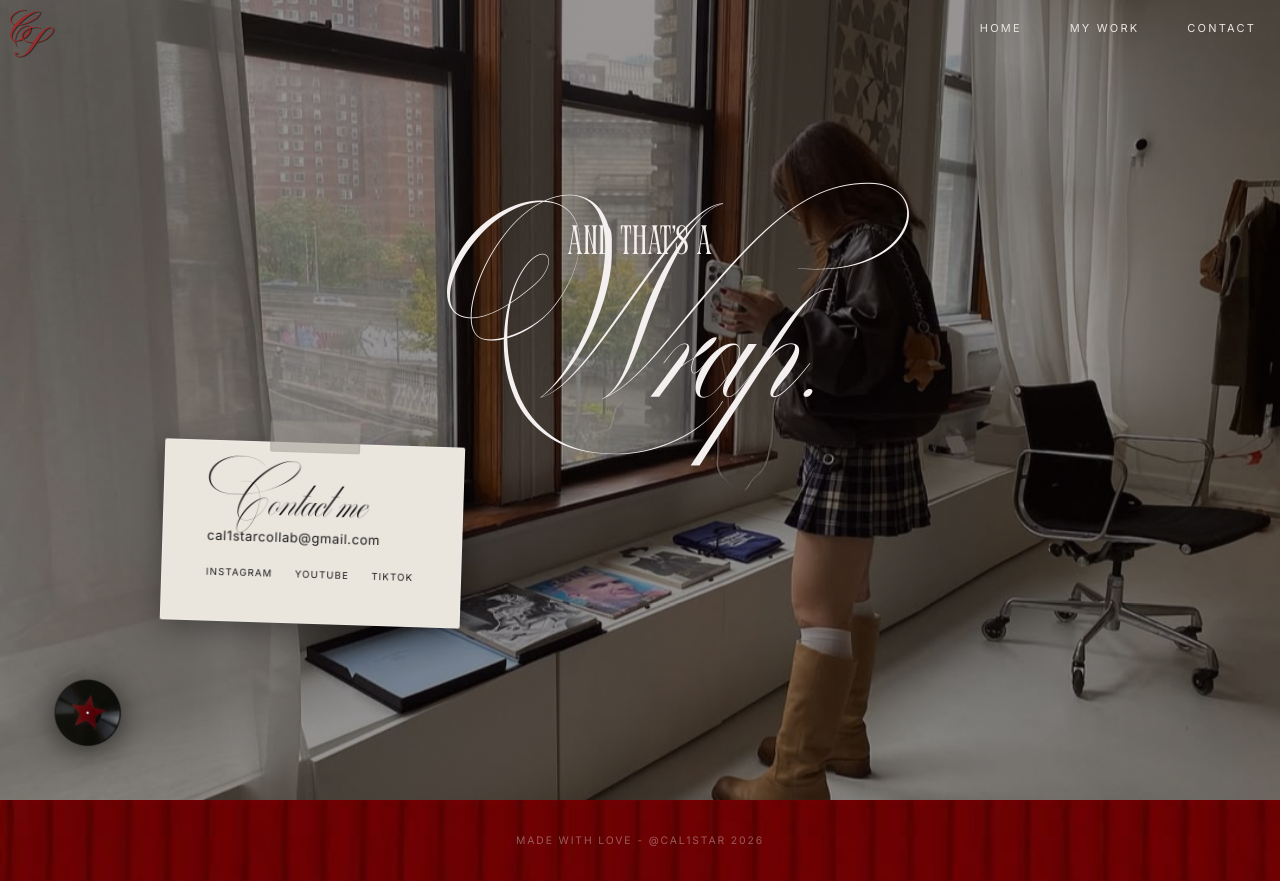
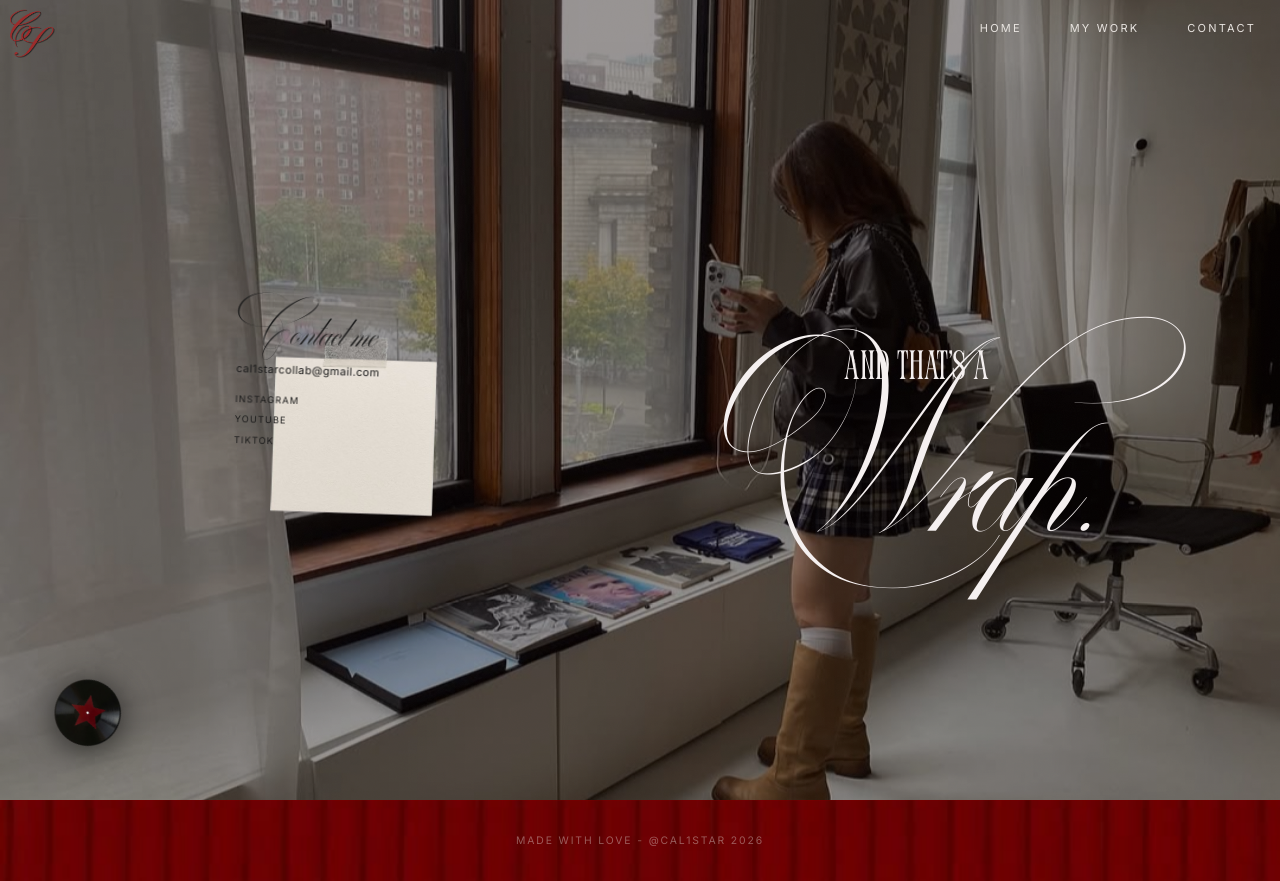
Before and after one commit to calistasuherman/Portfolio, a Next.js app: page /contact in a window 1280 px wide. Built offline with nearby package versions, Linux system fonts and the light colour scheme; a web font is replaced by a local one.

Commit message:
contact: note.png card left/center, wrap text right/center, space under Contact me
Co-Authored-By: Claude Sonnet 4.6 <noreply@anthropic.com>

```diff
--- a/app/contact/page.tsx
+++ b/app/contact/page.tsx
@@ -18,45 +18,37 @@ export default function ContactPage() {
             zIndex: 2,
             minHeight: "100vh",
             display: "flex",
-            flexDirection: "column",
             alignItems: "center",
-            justifyContent: "center",
+            justifyContent: "space-between",
+            gap: "2rem",
             padding: "5rem clamp(2rem, 8vw, 8rem)",
             paddingTop: "calc(80px + 3rem)",
           }}
         >
-          {/* "and that's a Wrap." — centered */}
-          <div style={{ lineHeight: 1, marginBottom: "2.8rem", textAlign: "center" }}>
-            <div style={{ fontFamily: "PerandoryCondensed, sans-serif", fontWeight: "normal", fontSize: "clamp(1.6rem, 3.2vw, 3.2rem)", color: "#f5f0f0", letterSpacing: "0.02em", marginBottom: "-0.05em" }}>
-              and that&apos;s a
-            </div>
-            <div style={{ fontFamily: "BillaMount, cursive", fontWeight: "normal", fontSize: "clamp(5rem, 10vw, 10rem)", color: "#f5f0f0", lineHeight: 0.88 }}>
-              Wrap.
-            </div>
-          </div>
-
-          {/* Notepad — left side, horizontally centered within left area */}
-          <div style={{ width: "100%", display: "flex", justifyContent: "flex-start", paddingLeft: "clamp(0rem, 6vw, 4rem)" }}>
-            <div style={{ transformOrigin: "top center", animation: "noteSwing 4s ease-in-out infinite", display: "inline-block" }}>
-              {/* Tape */}
-              <div style={{ display: "flex", justifyContent: "center", marginBottom: "-10px", position: "relative", zIndex: 2 }}>
-                <div style={{ width: "90px", height: "32px", background: "rgba(155,150,143,0.52)", borderRadius: "2px", boxShadow: "inset 0 1px 3px rgba(0,0,0,0.1)" }} />
-              </div>
-              {/* Note card */}
-              <div style={{ background: "#eae6de", borderRadius: "2px", padding: "2.4rem 2.8rem 2.6rem", width: "300px", boxShadow: "0 8px 32px rgba(0,0,0,0.35), inset 0 0 0 1px rgba(255,255,255,0.2)" }}>
-                {/* Contact me heading */}
-                <p style={{ fontFamily: "BillaMount, cursive", fontSize: "2rem", color: "#1a1a1a", lineHeight: 1, marginBottom: "1rem" }}>
+          {/* Left / center — note image */}
+          <div style={{ flex: 1, display: "flex", justifyContent: "center", alignItems: "center" }}>
+            <div style={{ transformOrigin: "top center", animation: "noteSwing 4s ease-in-out infinite", display: "inline-block", position: "relative" }}>
+              {/* note.png as background card */}
+              <div style={{ position: "relative", width: "clamp(280px, 28vw, 400px)" }}>
+                <img src="/note.png" alt="" style={{ width: "100%", display: "block" }} />
+                {/* Text overlaid on note */}
+                <div style={{
+                  position: "absolute",
+                  top: "30%", left: "50%",
+                  transform: "translate(-50%, -50%)",
+                  width: "70%",
+                  textAlign: "left",
+                }}>
+                  <p style={{ fontFamily: "BillaMount, cursive", fontSize: "clamp(1.4rem, 2.2vw, 2rem)", color: "#1a1a1a", lineHeight: 1, marginBottom: "1.2rem" }}>
                     Contact me
                   </p>
-                {/* Email */}
                   <a
                     href="mailto:cal1starcollab@gmail.com"
-                  style={{ fontFamily: "var(--font-inter)", fontSize: "0.82rem", letterSpacing: "0.04em", color: "#1a1a1a", textDecoration: "none", display: "block", marginBottom: "1.2rem" }}
+                    style={{ fontFamily: "var(--font-inter)", fontSize: "clamp(0.55rem, 0.85vw, 0.75rem)", letterSpacing: "0.04em", color: "#1a1a1a", textDecoration: "none", display: "block", marginBottom: "1rem" }}
                   >
                     cal1starcollab@gmail.com
                   </a>
-                {/* Socials on one line */}
-                <div style={{ display: "flex", gap: "1.4rem" }}>
+                  <div style={{ display: "flex", flexDirection: "column", gap: "0.4rem" }}>
                     {[
                       ["Instagram", "https://instagram.com/cal1star"],
                       ["YouTube",   "https://www.youtube.com/@cal1stvr"],
@@ -67,12 +59,25 @@ export default function ContactPage() {
                         href={href}
                         target="_blank"
                         rel="noopener noreferrer"
-                      style={{ fontFamily: "var(--font-inter)", fontSize: "0.6rem", letterSpacing: "0.12em", textTransform: "uppercase", color: "#1a1a1a", textDecoration: "none" }}
+                        style={{ fontFamily: "var(--font-inter)", fontSize: "clamp(0.48rem, 0.72vw, 0.62rem)", letterSpacing: "0.12em", textTransform: "uppercase", color: "#1a1a1a", textDecoration: "none" }}
                       >
                         {label}
                       </a>
                     ))}
                   </div>
+                </div>
+              </div>
+            </div>
+          </div>
+
+          {/* Right — "and that's a Wrap." */}
+          <div style={{ flex: 1, display: "flex", justifyContent: "center", alignItems: "center" }}>
+            <div style={{ textAlign: "center" }}>
+              <div style={{ fontFamily: "PerandoryCondensed, sans-serif", fontWeight: "normal", fontSize: "clamp(1.6rem, 3.2vw, 3.2rem)", color: "#f5f0f0", letterSpacing: "0.02em", marginBottom: "-0.05em" }}>
+                and that&apos;s a
+              </div>
+              <div style={{ fontFamily: "BillaMount, cursive", fontWeight: "normal", fontSize: "clamp(5rem, 10vw, 10rem)", color: "#f5f0f0", lineHeight: 0.88 }}>
+                Wrap.
               </div>
             </div>
           </div>
```
Also changed, not shown: public/note.png (added). Lines whose indentation alone changed are shown as unchanged.
